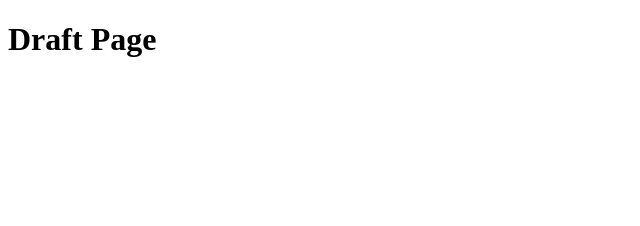
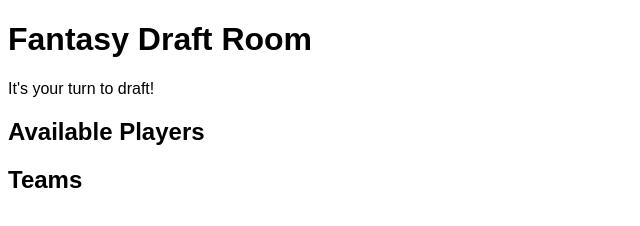
Before and after one commit to farmerjr0/fantasy-football-ai, a plain HTML site: page draft.html in a window 1280 px wide. Shown: the whole page, without its empty margins (0-640 px from the left). Drawn offline with Linux system fonts and the light colour scheme.

Commit message:
Update draft.html

```diff
--- a/draft.html
+++ b/draft.html
@@ -1 +1,27 @@
-<!DOCTYPE html><html><head><title>Draft Room</title></head><body><h1>Draft Page</h1></body></html>
+<!DOCTYPE html>
+<html lang="en">
+<head>
+  <meta charset="UTF-8">
+  <title>Draft Room</title>
+  <link rel="stylesheet" href="css/styles.css">
+</head>
+<body>
+  <h1>Fantasy Draft Room</h1>
+
+  <div id="draft-status">
+    <p>It's your turn to draft!</p>
+  </div>
+
+  <div id="player-pool">
+    <h2>Available Players</h2>
+    <ul id="players-list"></ul>
+  </div>
+
+  <div id="teams">
+    <h2>Teams</h2>
+    <div id="teams-container"></div>
+  </div>
+
+  <script src="js/draft.js"></script>
+</body>
+</html>
```
